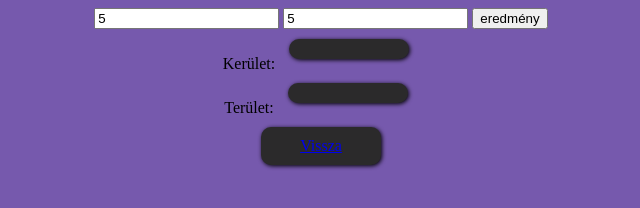
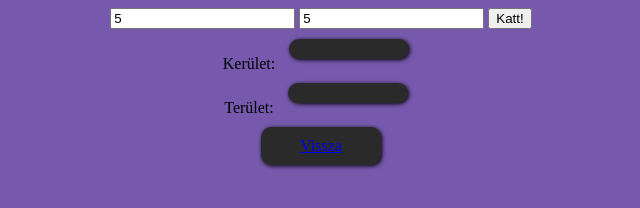
Before and after one commit to kristofpernyesz/kristofpernyesz.github.io, a plain HTML site: page hazi1.html in a window 1280 px wide. Shown: the whole page, without its empty margins (319-959 px from the left). Drawn offline with Linux system fonts and the light colour scheme.

Commit message:
Update hazi1.html

```diff
--- a/hazi1.html
+++ b/hazi1.html
@@ -1,7 +1,7 @@
 <html><head><meta http-equiv="Content-Type" content="text/html; charset=UTF-8"></head><body>
     <input type="number" value="5" onchange="a=Number(this.value)">
     <input type="number" value="5" onchange="b=Number(this.value)">
-    <button onclick="f()">eredmény</button>
+    <button onclick="f()">Katt!</button>
     <br>
     Kerület: <div id="x"></div>
     <br>
```
